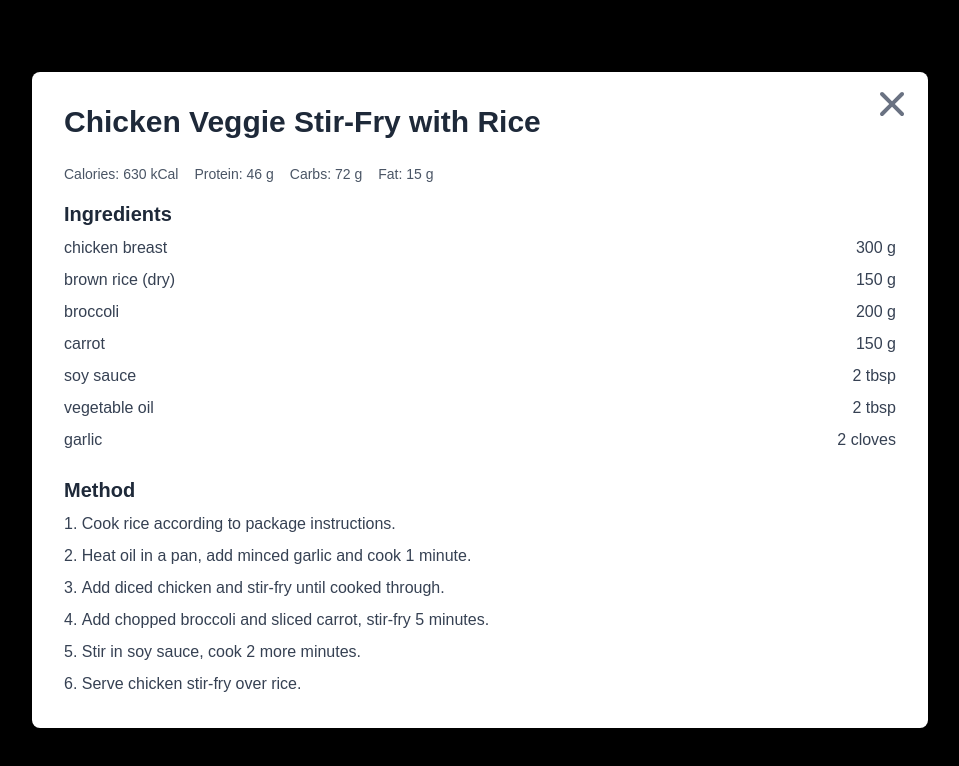
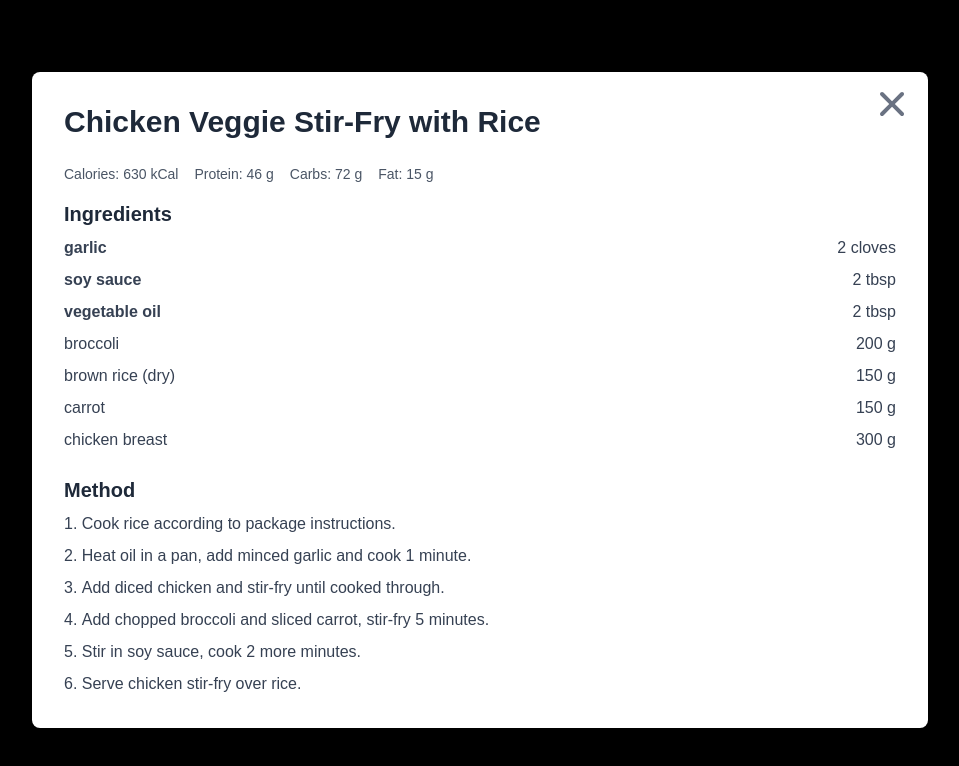
Before and after one commit to trithagoras/WebChef, a Next.js app: page / in a window 1280 px wide. Both pictures are taken after a click on the element 349 px from the left and 872 px from the top of the page. Shown: the part 324-1090 px from the top of the page, without its empty margins (160-1119 px from the left). Built offline with nearby package versions, Linux system fonts and the light colour scheme.

Commit message:
format staple ingredients in recipe card

```diff
--- a/app/components/RecipeCard.tsx
+++ b/app/components/RecipeCard.tsx
@@ -24,9 +24,12 @@ const RecipeCard = ({ recipe }: { recipe: Recipe }) => {
 
             <h3 className="text-xl font-semibold text-gray-800 mb-2">Ingredients</h3>
             <ul className="list-disc list-inside text-gray-700 mb-6 space-y-2">
-                {recipe.ingredients.map(i => (
+                {recipe.ingredients
+                    .sort((a, b) => a.name.localeCompare(b.name))
+                    .sort((a, b) => Number(b.isStaple) - Number(a.isStaple))
+                    .map(i => (
                     <li key={i.name} className="flex justify-between items-center">
-                        <span>{i.name}</span>
+                        <span className={i.isStaple ? "font-bold" : "font-medium"}>{i.name}</span>
                         <span>{i.amount} {i.unit}</span>
                     </li>
                 ))}
@@ -46,7 +49,7 @@ const RecipeCard = ({ recipe }: { recipe: Recipe }) => {
             <div
                 onClick={openModal}
                 className="p-6 bg-white rounded-2xl shadow-md cursor-pointer hover:shadow-xl hover:-translate-y-1 transition-all duration-300"
-                >
+            >
                 <h2 className="text-xl font-bold text-gray-800 mb-3">{recipe.name}</h2>
                 <div className="flex flex-wrap gap-3 text-sm text-gray-600">
                     <span>{recipe.calories} kcal</span>
```
